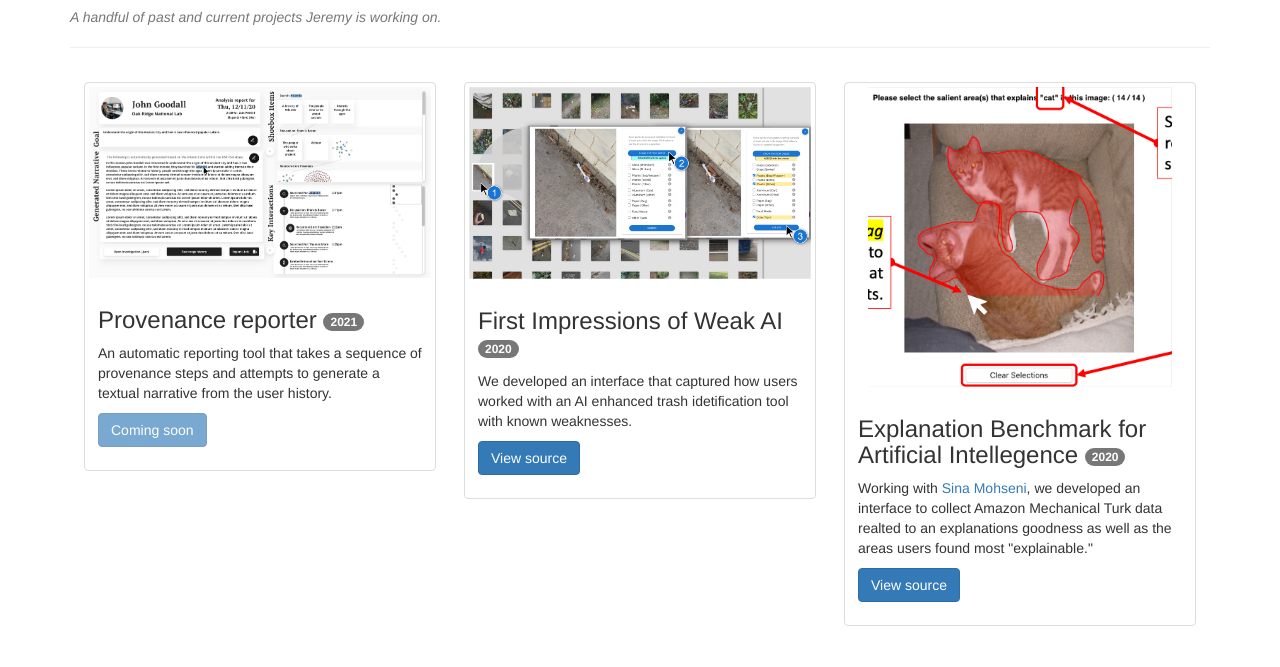
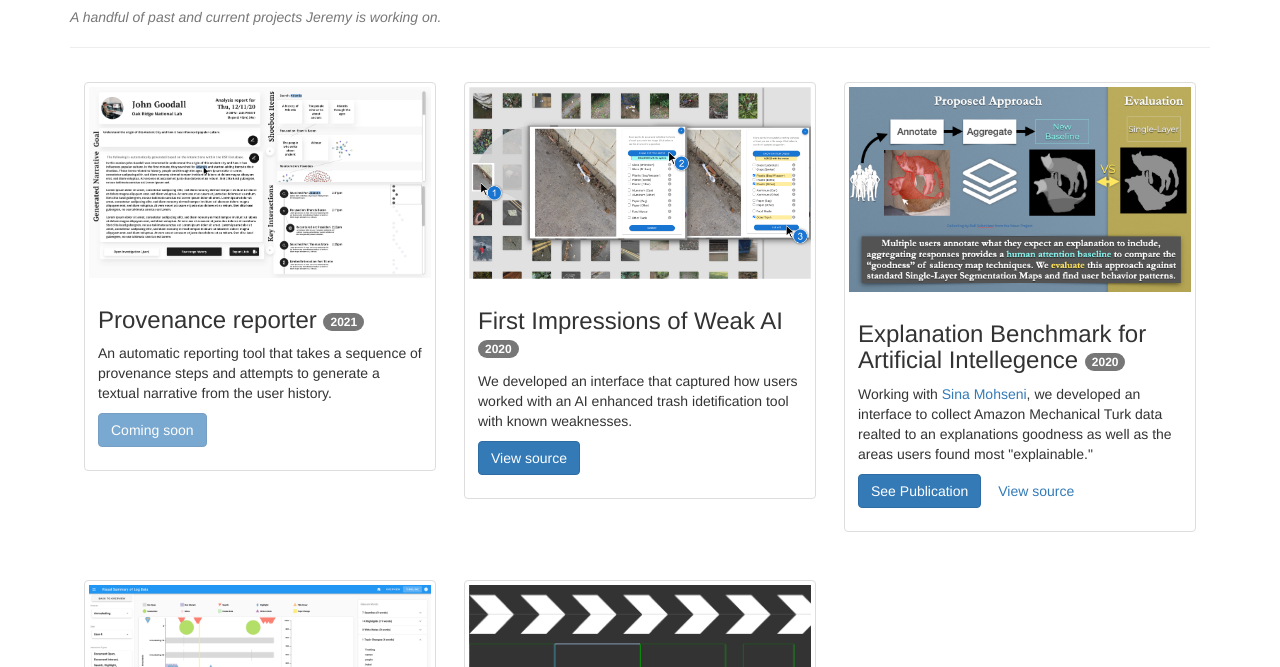
Before and after one commit to jeremy-block/website, a plain HTML site: page proj.html in a window 1280 px wide. Shown: the part 133-800 px from the top of the page. Drawn offline with nearby package versions, Linux system fonts and the light colour scheme.

Commit message:
Updating the thumbnail and links for the benchmark

```diff
--- a/proj.html
+++ b/proj.html
@@ -49,11 +49,11 @@
         </div>
         <div class="col-sm-6 col-md-4 card">
             <div class="thumbnail">
-                <img src="img/benchmark_tmb.png" alt="An example of the interface we used to capture user annotations">
+                <img src="img/benchmark_tmb-new.png" alt="An example of the interface we used to capture user annotations">
                 <div class="caption">
                     <h3> Explanation  Benchmark for Artificial Intellegence <span class="badge">2020</span></h3>
                     <p>Working with <a href="https://scholar.google.com/citations?user=mmOp5m4AAAAJ&hl=en&oi=sra">Sina Mohseni</a>, we developed an interface to collect Amazon Mechanical Turk data realted to an explanations goodness as well as the areas users found most "explainable."</p>
-                    <p><a href="https://github.com/SinaMohseni/Evaluating-Classification-Explanations" class="btn btn-primary" role="button">View source</a></p>
+                    <p><a href="https://link.growkudos.com/1f38rfgkkcg" class="btn btn-primary" role="button">See Publication</a> <a href="https://github.com/SinaMohseni/Evaluating-Classification-Explanations" class="btn btn-secondary" role="button">View source</a></p>
                 </div>
             </div>
         </div>
```
Also changed, not shown: img/benchmark_tmb-new.png (added).
